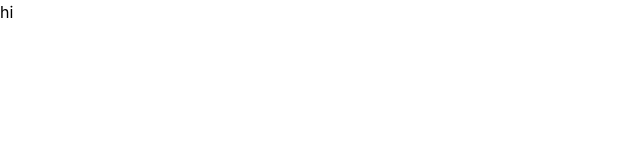
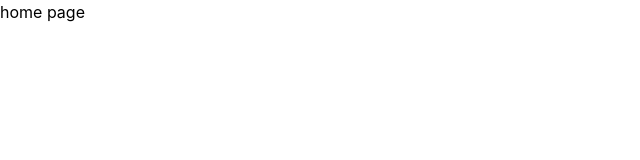
Before and after one commit to Roari-Solutions/uni-system, a React (Vite) app in the folder frontend/: page / in a window 1280 px wide. Shown: the top 160 px of the page, without its empty margins (0-640 px from the left). Built offline with nearby package versions, Linux system fonts and the light colour scheme.

Commit message:
init routing in frontend app

```diff
--- /dev/null
+++ b/frontend/src/components/footer.tsx
@@ -0,0 +1,9 @@
+const Footer = () => {
+
+	return (
+		<footer className="">
+		</footer>
+	);
+}
+
+export default Footer;
--- /dev/null
+++ b/frontend/src/components/navBar.tsx
@@ -0,0 +1,9 @@
+const NavBar = () => {
+
+	return (
+		<nav className="">
+		</nav>
+	);
+}
+
+export default NavBar;
--- /dev/null
+++ b/frontend/src/layouts/mainLayout.tsx
@@ -0,0 +1,16 @@
+import { Outlet } from "react-router"
+import NavBar from "../components/navBar";
+import Footer from "../components/footer";
+
+const MainLayout = () => {
+
+	return (
+		<main className="">
+		  <NavBar />
+		  <Outlet />
+		  <Footer />
+		</main>
+	);
+}
+
+export default MainLayout;
--- a/frontend/src/main.tsx
+++ b/frontend/src/main.tsx
@@ -1,9 +1,21 @@
 import { StrictMode } from 'react'
 import { createRoot } from 'react-dom/client'
+import { createBrowserRouter, RouterProvider } from 'react-router'
+import MainLayout from './layouts/mainLayout'
 import './index.css'
+
+const router = createBrowserRouter([
+	{
+		path: "/",
+		element: <MainLayout />,
+		children: [
+			{ index: true, element: <>home page</> },
+		],
+	},
+])
 
 createRoot(document.getElementById('root')!).render(
   <StrictMode>
-    <>hi</>
+    <RouterProvider router={router} />
   </StrictMode>,
 )
```
Also changed, not shown: 1 other file (tests, documents, lock files or other folders).
